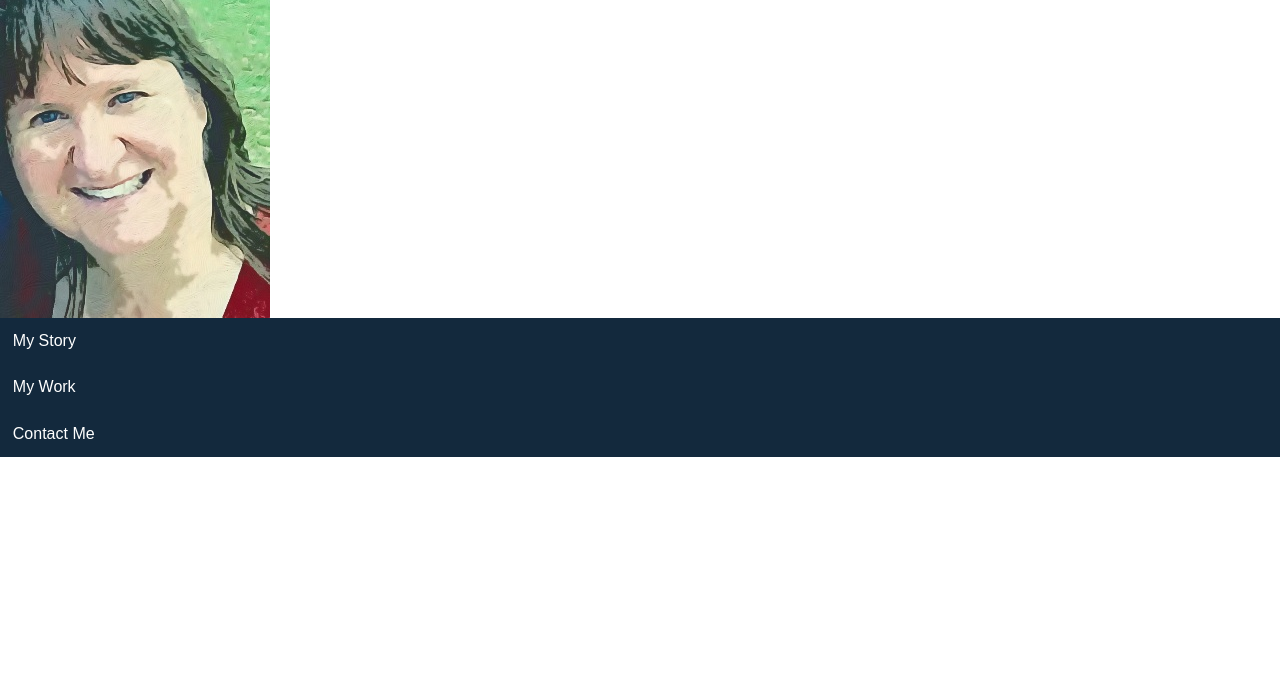
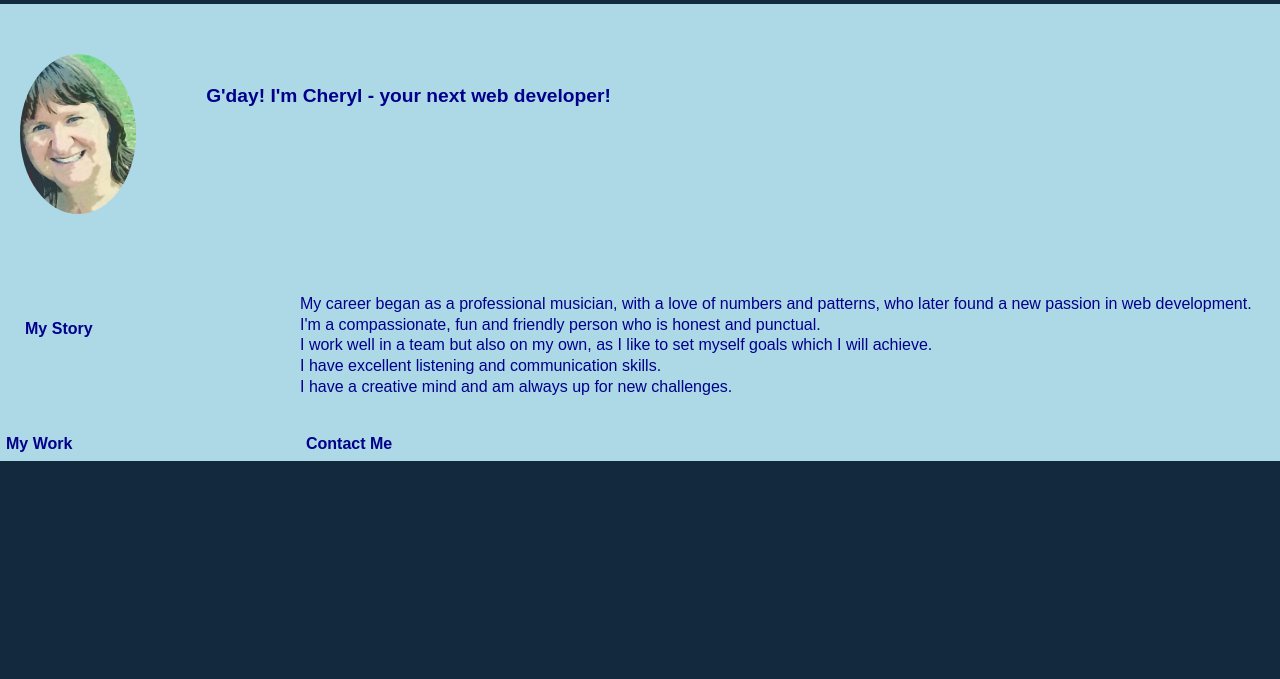
Before and after one commit to CheBar1/my-portfolio, a plain HTML site: page index.html in a window 1280 px wide. Shown: the part 121-800 px from the top of the page. Drawn offline with Linux system fonts and the light colour scheme.

Commit message:
added css and html for profile pic and my story

```diff
--- a/assets/css/style.css
+++ b/assets/css/style.css
@@ -1,27 +1,37 @@
+/* Universal Selector */
+* {
+  margin:0;
+  padding:0;
+}
+
+/* Element Selectors */
 body {
     display: flex;
     flex-direction: column;
     line-height: 1.3;
+    font-family: Arial, Helvetica, sans-serif;
+    color: #fff;
+    background-color: #13293d;
   }
 
   header {
     display: flex;
+    flex-wrap: wrap;
     justify-content: space-between;
     align-items: center;
-    padding: 1%;
-    background-color: #13293d;
-    color: #fff;
+    padding: 2%;
+    height: 10%;
   }
 
   h1 {
     font-size: 200%;
-    font-family: sans-serif;
   }
 
   nav ul {
     display: flex;
     justify-content: space-around;
-    min-width: 300px;
+    min-width: 450px;
+    font-size: 150%;
   }
 
   nav a {
@@ -30,8 +40,43 @@ body {
     text-decoration: none;
   }
 
-  .profile-image {
+  main {
+    display:flex;
+    flex-wrap: wrap;
+    margin-top: 2rem;
+    color: darkblue;
+    background-color: lightblue;
+  }
+
+  img {
+    border-radius: 50%;
+    height: 200px;
+    padding: 20px;
+  }
+
+  figcaption {
+    font-weight: bold;
+    font-size: larger;
+    padding: 50px 20px 10px 50px;
+  }
+
+  section header {
+    font-weight: bold;
+    font: 100%;
+    min-width: 300px;
+  }
+
+  div p {
+    font-size: 100%;
+  }
+
+  /* Class Selectors */
+  .profile-pic {
     display: flex;
-    font-size: 200%;
-    font-family: sans-serif;
+    padding-block: 30px;
   }
+
+  .my-story {
+    display:flex;
+    padding-block: 30px;
+  }
--- a/index.html
+++ b/index.html
@@ -24,17 +24,26 @@
       </header>
 
       <main>
-        <section class="profile-image">
-          <img src="./assets/Images/profile-pic.jpg" alt="profile picture"/>
-          <p>G'day! I'm Cheryl - your next web developer!</p>
+        <section class="profile-pic">
+          <!-- <img class="web-pic" src="./assets/images/web.jpg" alt="glistening spider web on blue sky"/> -->
+            <img src="./assets/images/profile-pic.jpg" alt="profile picture of Cheryl Barclay"/>
+            <figcaption>G'day! I'm Cheryl - your next web developer!</figcaption>
         </section>
 
-        <section class="card">
+        <section class="my-story">
           <header>My Story</header>
+          <div>
+            <p>My career began as a professional musician, with a love of numbers and patterns, who later found a new passion in web development.</p>
+            <p>I'm a compassionate, fun and friendly person who is honest and punctual.</p>
+            <p>I work well in a team but also on my own, as I like to set myself goals which I will achieve.</p>
+            <p>I have excellent listening and communication skills.</p>
+            <p>I have a creative mind and am always up for new challenges.</p>
+          </div>
         </section>
 
-        <section class="card">
+        <section class="my-work">
           <header>My Work</header>
+
         </section>
 
         <section class="card">
```
Also changed, not shown: 1 other file.
